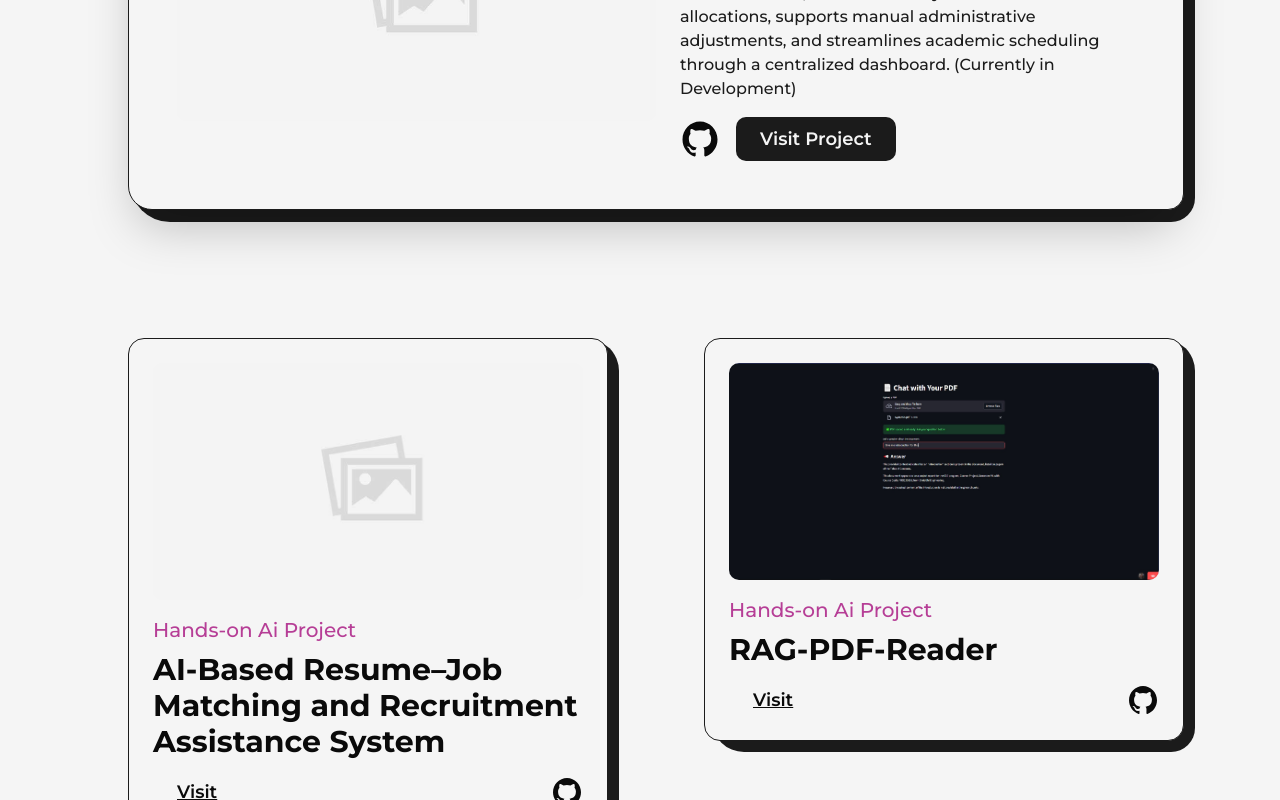
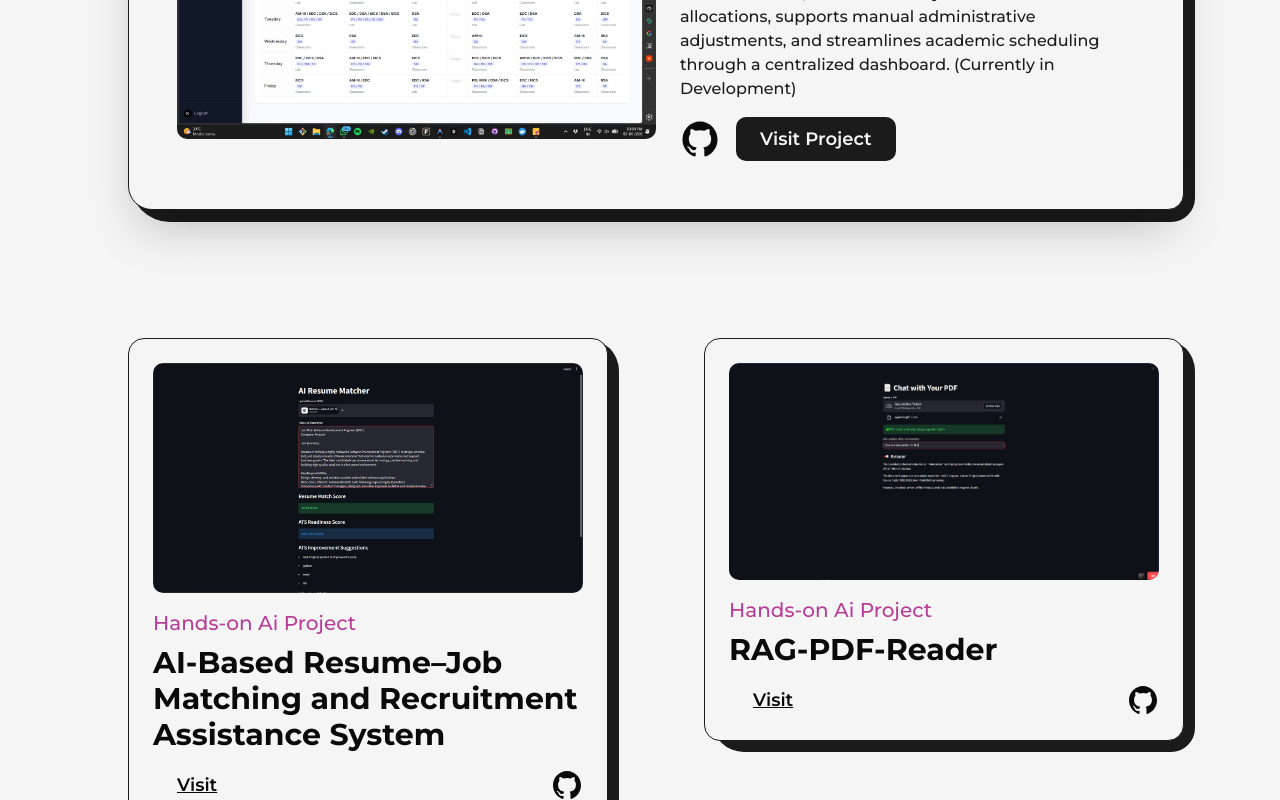
Before and after one commit to ManasSuple/Portfolio-Website, a Next.js app in the folder my-app/: page /projects in a window 1280 px wide. Shown: the part 664-1464 px from the top of the page. Built offline with nearby package versions, Linux system fonts and the light colour scheme.

Commit message:
Updated Projects

```diff
--- a/my-app/src/pages/projects.js
+++ b/my-app/src/pages/projects.js
@@ -5,8 +5,8 @@ import React from "react";
 import Link from "next/link";
 import Image from "next/image";
 import { GithubIcon } from "@/components/Icons";
-import project1 from "../../public/images/projects/No-Image.jpg"; //TimeTable generator change later
-import project2 from "../../public/images/projects/No-Image.jpg";
+import project1 from "../../public/images/projects/timetable-generator.jpeg"; //TimeTable generator change later
+import project2 from "../../public/images/projects/ai-job-matcher.jpeg"; // AI Based Resume-Job Matching change later
 import project3 from "../../public/images/projects/rag-pdf-reader.jpg";
 import project4 from "../../public/images/projects/KJ-Somaiya-IV-Portal.jpg";
 import project5 from "../../public/images/projects/linkedin-post-generator.jpg";
@@ -168,9 +168,9 @@ const projects = () => {
                 comparing resumes with job descriptions using Natural Language Processing (NLP).
                 The system calculates candidate-job match scores, identifies skill gaps, evaluates ATS compatibility,
                 and provides personalized recommendations to improve hiring efficiency and candidate readiness."
-                link="https://travel-ai-agent-manas-suple.streamlit.app/"
+                link="/"
                 type="Hands-on Ai Project"
-                github="https://github.com/ManasSuple/Travel-Ai-Agent"
+                github="https://github.com/ManasSuple/AI-Resume-Matcher"
                 img={project2}
               />
             </div>
@@ -219,9 +219,9 @@ const projects = () => {
                 Built with Streamlit, this project demonstrates AI-powered content generation,
                 context-aware prompting, and an intuitive user interface for professionals,
                 marketers, and thought leaders."
-                link="/"
+                link="https://linkedin-postgenerator-manas-suple.streamlit.app/"
                 type="Fetured Project"
-                github="/"
+                github="https://github.com/ManasSuple/LinkedIn-PostGenerator"
                 img={project5}
               />
             </div>
```
Also changed, not shown: my-app/public/images/projects/ai-job-matcher.jpeg (added), my-app/public/images/projects/timetable-generator.jpeg (added).
